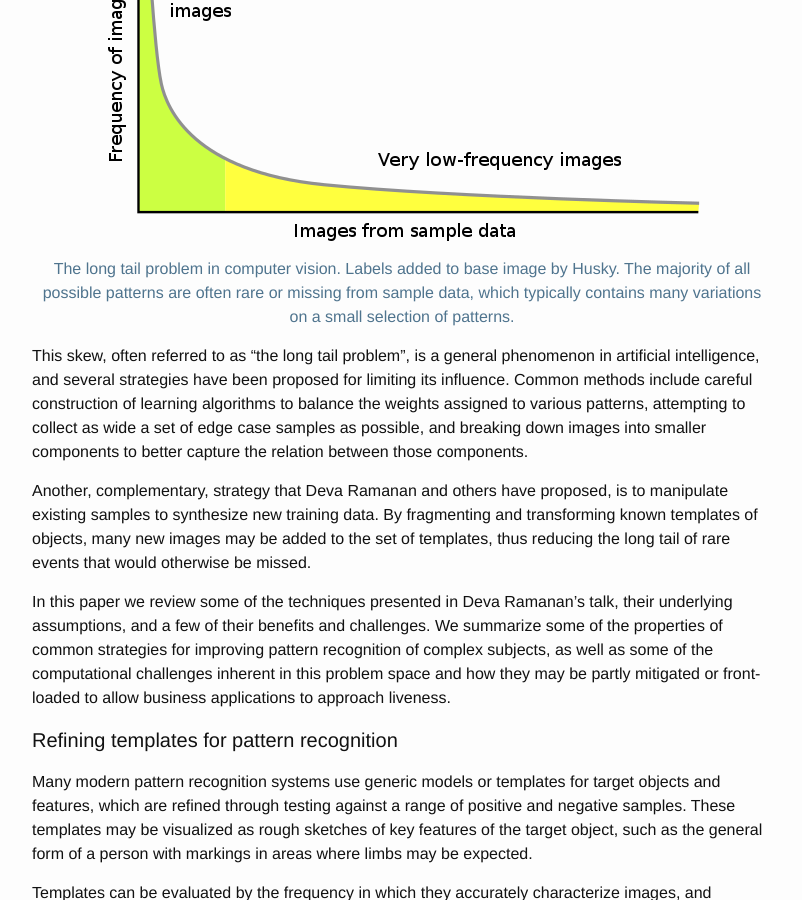
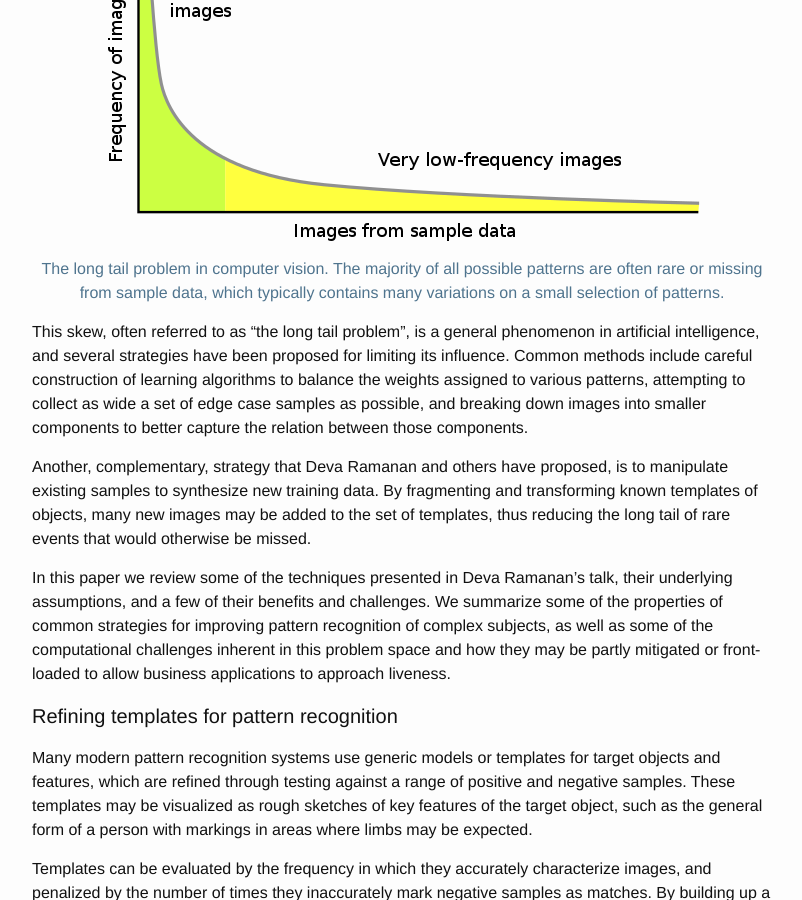
Before and after one commit to msayson/msayson.github.io, a Jekyll site: the page built from _posts/2016-06-06-a-seminar-on-computer-vision-notes-and-discussion.markdown, in a window 1280 px wide and 900 px high, scrolled down 1841 px. Shown: the whole window, without its empty margins (238-1040 px from the left). Built offline with Jekyll 4.4.1, drawn with Linux system fonts in a browser that asks for light colours.

Commit message:
Updated caption for long tail problem image

```diff
--- a/_posts/2016-06-06-a-seminar-on-computer-vision-notes-and-discussion.markdown
+++ b/_posts/2016-06-06-a-seminar-on-computer-vision-notes-and-discussion.markdown
@@ -33,7 +33,7 @@ While the rich source of material has been a boon for learning algorithms and ne
 
 {% include image.html img="/images/20160606_long_tail_labeled.png"
   title="The long tail problem"
-  caption="The long tail problem in computer vision. Labels added to base image by Husky.  The majority of all possible patterns are often rare or missing from sample data, which typically contains many variations on a small selection of patterns." %}
+  caption="The long tail problem in computer vision. The majority of all possible patterns are often rare or missing from sample data, which typically contains many variations on a small selection of patterns." %}
 
 This skew, often referred to as “the long tail problem”, is a general phenomenon in artificial intelligence, and several strategies have been proposed for limiting its influence. Common methods include careful construction of learning algorithms to balance the weights assigned to various patterns, attempting to collect as wide a set of edge case samples as possible, and breaking down images into smaller components to better capture the relation between those components.
 
```
